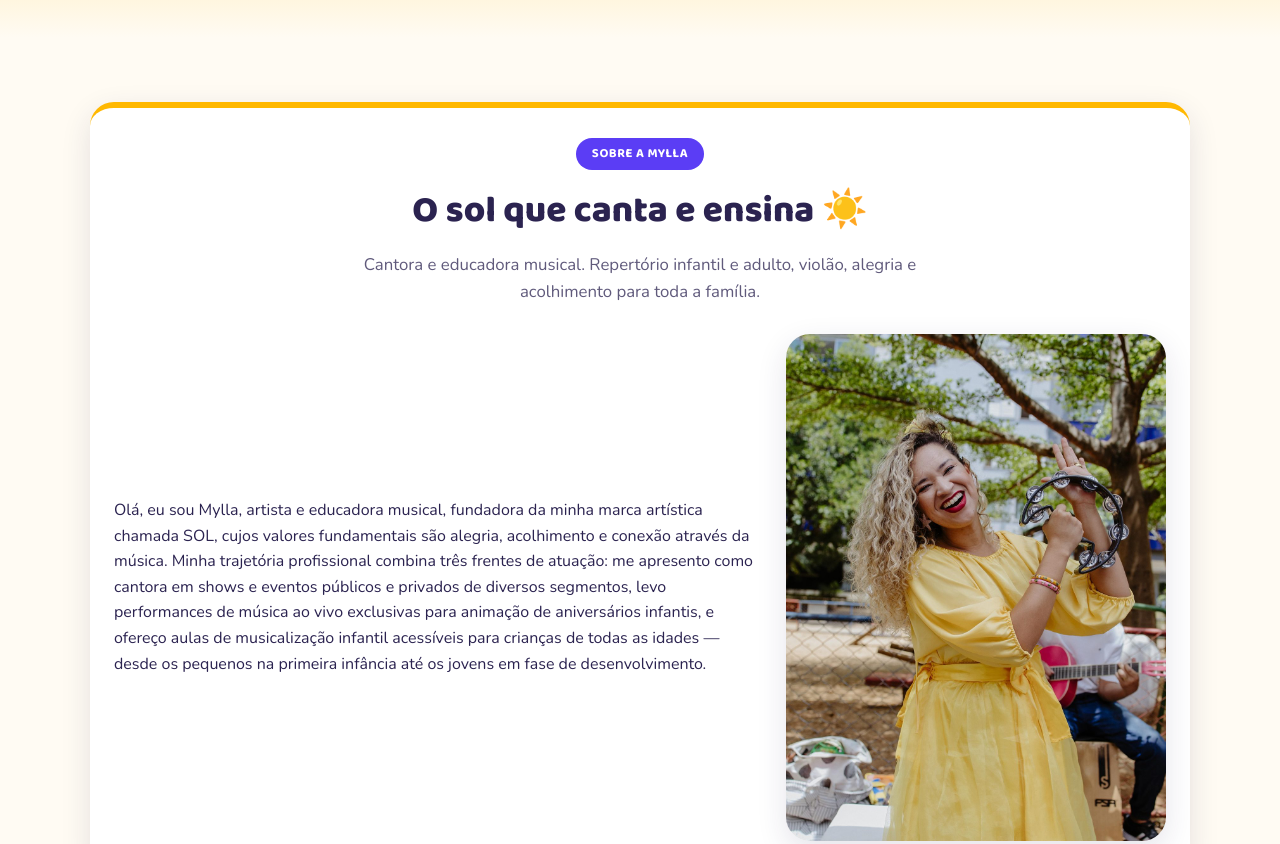
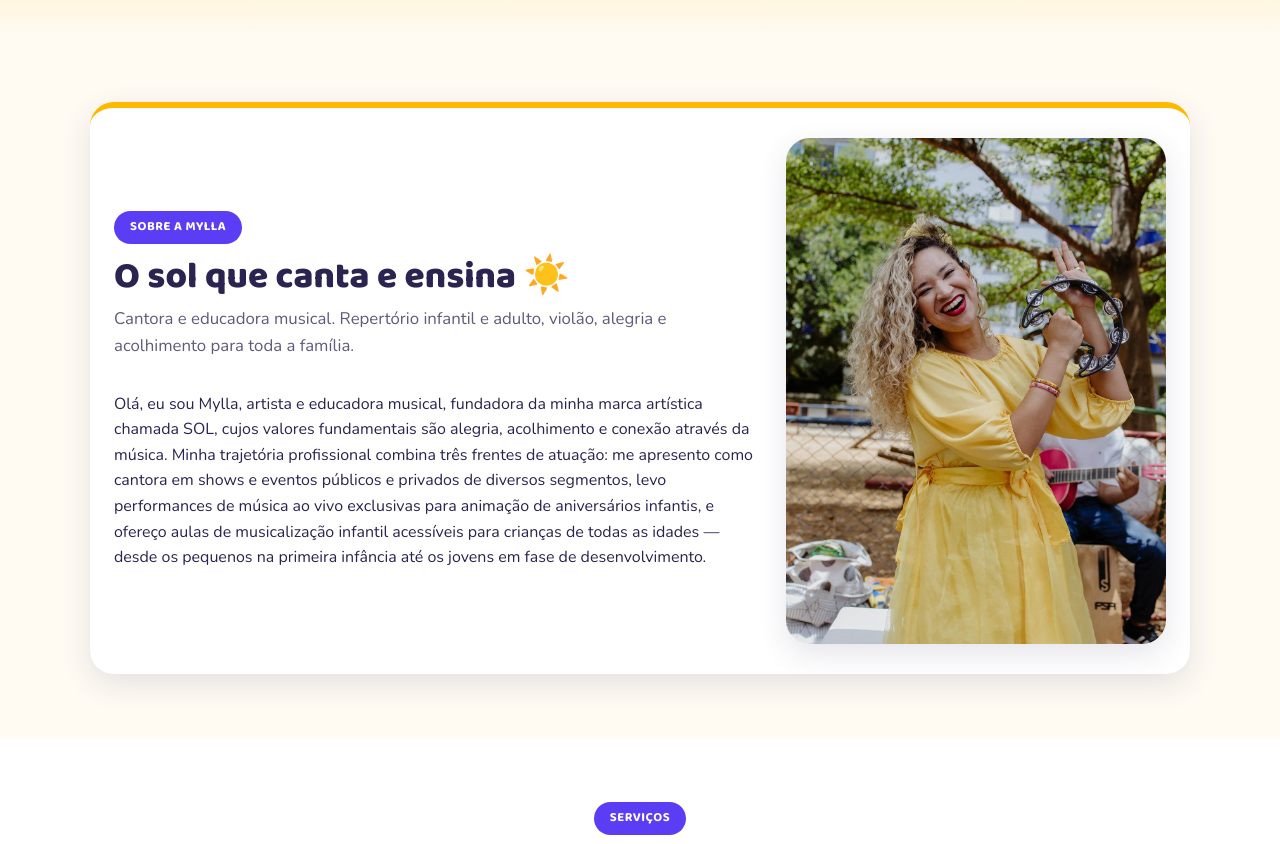
Before and after one commit to wangazzu/mylla-soul, a plain HTML site: page index.html in a window 1280 px wide. Shown: the part 700-1544 px from the top of the page. Drawn offline with nearby package versions, Linux system fonts and the light colour scheme; a script that the page names is missing.

Commit message:
Titulo Sobre dentro da coluna de texto

```diff
--- a/css/style.css
+++ b/css/style.css
@@ -87,13 +87,12 @@ section .card,section form,section details{text-align:left}
 /* Onda divisória do hero */
 /* Sobre */
 .sobre-card{display:grid;gap:20px;align-items:center}
-.sobre-card>.badge{grid-column:1/-1;justify-self:center;margin-bottom:0}
-.sobre-card>h2{grid-column:1/-1;text-align:center;margin-bottom:0}
-.sobre-card>.sub{grid-column:1/-1;margin-bottom:8px}
+.sobre-texto h2{text-align:left}
+.sobre-texto .sub{text-align:left;margin-left:0;margin-right:0}
 .sobre-foto{border-radius:var(--radius);width:100%;max-width:420px;height:auto;display:block;margin:0 auto;box-shadow:var(--shadow)}
 @media(min-width:800px){
   .sobre-card{grid-template-columns:1fr minmax(280px,380px)}
-  .sobre-card>div:last-child{order:1}
+  .sobre-card>.sobre-texto{order:1}
   .sobre-foto{margin:0;order:2;justify-self:end}
 }
 /* Serviços = cards pastel */
--- a/index.html
+++ b/index.html
@@ -54,11 +54,12 @@
 <section id="sobre">
   <div class="container">
     <div class="card sobre-card">
+      <img src="assets/fotos/foto-02.jpg" alt="Mylla Soul com pandeiro em vestido amarelo" class="sobre-foto">
+      <div class="sobre-texto">
       <span class="badge">Sobre a Mylla</span>
       <h2>O sol que canta e ensina ☀️</h2>
       <p class="sub">Cantora e educadora musical. Repertório infantil e adulto, violão, alegria e acolhimento para toda a família.</p>
-      <img src="assets/fotos/foto-02.jpg" alt="Mylla Soul com pandeiro em vestido amarelo" class="sobre-foto">
-      <div><p>Olá, eu sou Mylla, artista e educadora musical, fundadora da minha marca artística chamada SOL, cujos valores fundamentais são alegria, acolhimento e conexão através da música. Minha trajetória profissional combina três frentes de atuação: me apresento como cantora em shows e eventos públicos e privados de diversos segmentos, levo performances de música ao vivo exclusivas para animação de aniversários infantis, e ofereço aulas de musicalização infantil acessíveis para crianças de todas as idades — desde os pequenos na primeira infância até os jovens em fase de desenvolvimento.</p></div>
+      <p>Olá, eu sou Mylla, artista e educadora musical, fundadora da minha marca artística chamada SOL, cujos valores fundamentais são alegria, acolhimento e conexão através da música. Minha trajetória profissional combina três frentes de atuação: me apresento como cantora em shows e eventos públicos e privados de diversos segmentos, levo performances de música ao vivo exclusivas para animação de aniversários infantis, e ofereço aulas de musicalização infantil acessíveis para crianças de todas as idades — desde os pequenos na primeira infância até os jovens em fase de desenvolvimento.</p></div>
     </div>
   </div>
 </section>
```
